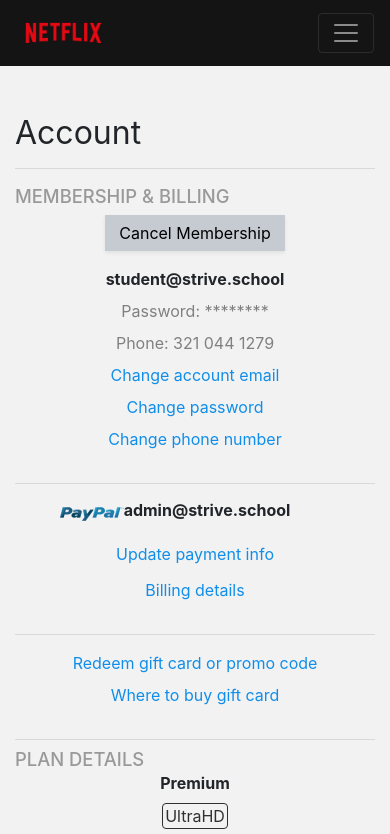
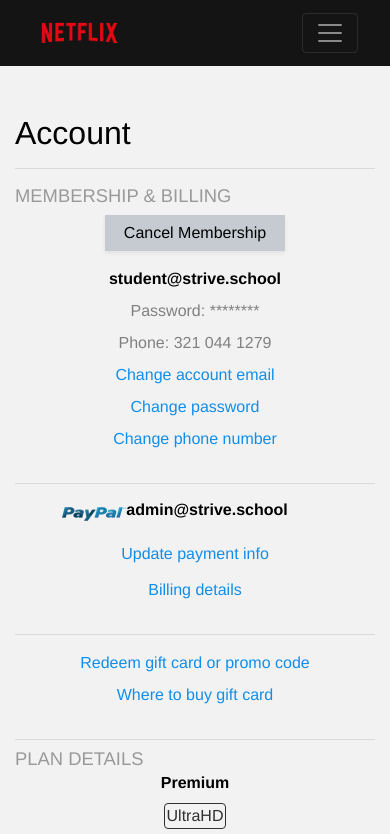
Before and after one commit to Koulinn/Module2__Bench01, a plain HTML site: page M2-D5/settings.html in a window 390 px wide. Shown: the top 834 px of the page. Drawn offline with nearby package versions, Linux system fonts and the light colour scheme.

Commit message:
Fixed Settings

```diff
--- a/M2-D5/css/styleNav_Footer.css
+++ b/M2-D5/css/styleNav_Footer.css
@@ -6,6 +6,8 @@ body {
 
 nav{
   background-color: #141414;
+  margin-left: 2rem;
+  margin-right: 2rem;
 }
 
 .footer-list {
--- a/M2-D5/css/style__Settings.css
+++ b/M2-D5/css/style__Settings.css
@@ -98,6 +98,10 @@ html {
     margin-bottom: 6px;
   }
 
+  p, h2 {
+      color: black;
+  }
+
   @media (max-width: 768px) {
     .btnMod{
       display: bl;
@@ -131,9 +135,12 @@ html {
 
    }
 
-nav{
-background-color: #141414;
-}
+   nav{
+    background-color: #141414;
+    padding-left: 2rem !important;
+    padding-right: 2rem !important;
+    margin: 0px;
+  }
 
 .extraMarginBot{
 margin-bottom: 128px;
--- a/M2-D5/settings.html
+++ b/M2-D5/settings.html
@@ -13,31 +13,19 @@
   <title>Settings</title>
 
 
-
+  <link rel="stylesheet" href="css/styleNav_Footer.css">
   <link rel="stylesheet" href="css/style__Settings.css">
 </head>
 
 <body>
   <nav class="navbar navbar-expand-lg navbar-dark">
-    <a class="navbar-brand" href="index.html"
-      ><img src="assets/netflix_logo.png" height="40" alt=""
-    /></a>
-    <button
-      class="navbar-toggler"
-      type="button"
-      data-toggle="collapse"
-      data-target="#navbarSupportedContent"
-      aria-controls="navbarSupportedContent"
-      aria-expanded="false"
-      aria-label="Toggle navigation"
-    >
+    <a class="navbar-brand" href="#"><img src="assets/netflix_logo.png" height="40" alt="" /></a>
+    <button class="navbar-toggler" type="button" data-toggle="collapse" data-target="#navbarSupportedContent"
+      aria-controls="navbarSupportedContent" aria-expanded="false" aria-label="Toggle navigation">
       <span class="navbar-toggler-icon"></span>
     </button>
 
-    <div
-      class="collapse navbar-collapse position-relative"
-      id="navbarSupportedContent"
-    >
+    <div class="collapse navbar-collapse position-relative" id="navbarSupportedContent">
       <ul class="navbar-nav mr-auto">
         <li class="nav-item active">
           <a class="nav-link" href="#">Home <span class="sr-only"></span></a>
@@ -58,16 +46,19 @@
     </div>
     <div class="d-none d-lg-block">
       <ul class="navbar-nav mr-auto">
-          <li> <a class="nav-link" href="#"><svg xmlns="http://www.w3.org/2000/svg" width="16" height="16" fill="currentColor" class="bi bi-search" viewBox="0 0 16 16">
-              <path d="M11.742 10.344a6.5 6.5 0 1 0-1.397 1.398h-.001c.03.04.062.078.098.115l3.85 3.85a1 1 0 0 0 1.415-1.414l-3.85-3.85a1.007 1.007 0 0 0-.115-.1zM12 6.5a5.5 5.5 0 1 1-11 0 5.5 5.5 0 0 1 11 0z"/>
+        <li> <a class="nav-link" href="#"><svg xmlns="http://www.w3.org/2000/svg" width="16" height="16"
+              fill="currentColor" class="bi bi-search" viewBox="0 0 16 16">
+              <path
+                d="M11.742 10.344a6.5 6.5 0 1 0-1.397 1.398h-.001c.03.04.062.078.098.115l3.85 3.85a1 1 0 0 0 1.415-1.414l-3.85-3.85a1.007 1.007 0 0 0-.115-.1zM12 6.5a5.5 5.5 0 1 1-11 0 5.5 5.5 0 0 1 11 0z" />
             </svg></a></li>
-          <li><a class="nav-link" href="#">KIDS</a></li>
-          <li><a class="nav-link" href="#"><svg xmlns="http://www.w3.org/2000/svg" width="16" height="16" fill="currentColor" class="bi bi-bell-fill" viewBox="0 0 16 16">
-              <path d="M8 16a2 2 0 0 0 2-2H6a2 2 0 0 0 2 2zm.995-14.901a1 1 0 1 0-1.99 0A5.002 5.002 0 0 0 3 6c0 1.098-.5 6-2 7h14c-1.5-1-2-5.902-2-7 0-2.42-1.72-4.44-4.005-4.901z"/>
+        <li><a class="nav-link" href="#">KIDS</a></li>
+        <li><a class="nav-link" href="#"><svg xmlns="http://www.w3.org/2000/svg" width="16" height="16"
+              fill="currentColor" class="bi bi-bell-fill" viewBox="0 0 16 16">
+              <path
+                d="M8 16a2 2 0 0 0 2-2H6a2 2 0 0 0 2 2zm.995-14.901a1 1 0 1 0-1.99 0A5.002 5.002 0 0 0 3 6c0 1.098-.5 6-2 7h14c-1.5-1-2-5.902-2-7 0-2.42-1.72-4.44-4.005-4.901z" />
             </svg></a></li>
-          <li><a class="nav-link dropdown" href="profile.html"><img src="assets/who.png" width="25" height="25"  viewBox="0 0 16 16alt="></a></li>
-          <li><a class="btn btn-ghost dropdown-toggle text-white" style="padding-left:0rem;"
-              data-toggle="dropdown" href=""></a></li>
+        <li><a class="nav-link dropdown" href="profile.html"><img src="assets/who.png" width="25" height="25"
+              viewBox="0 0 16 16alt="></a></li>
       </ul>
     </div>
 
```
